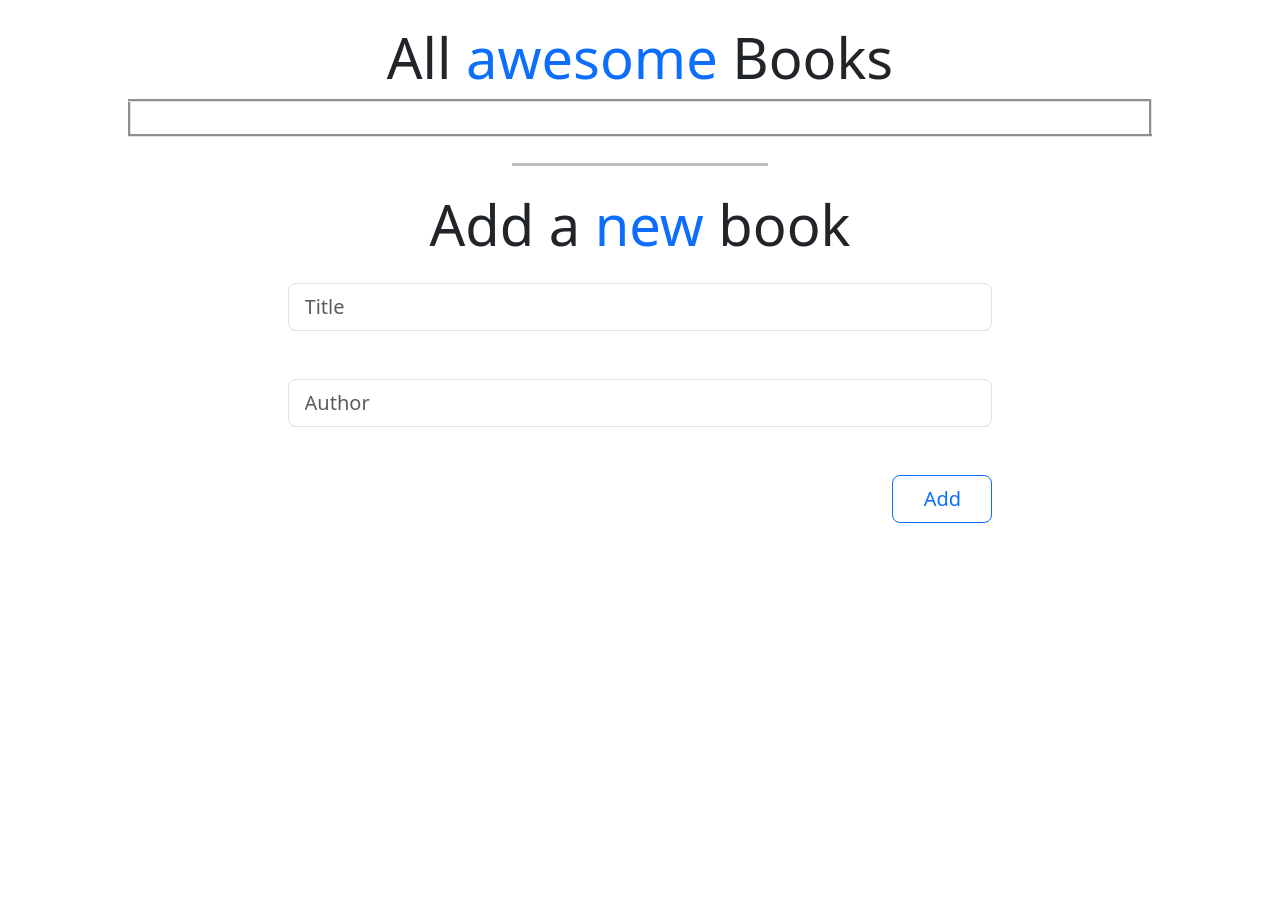
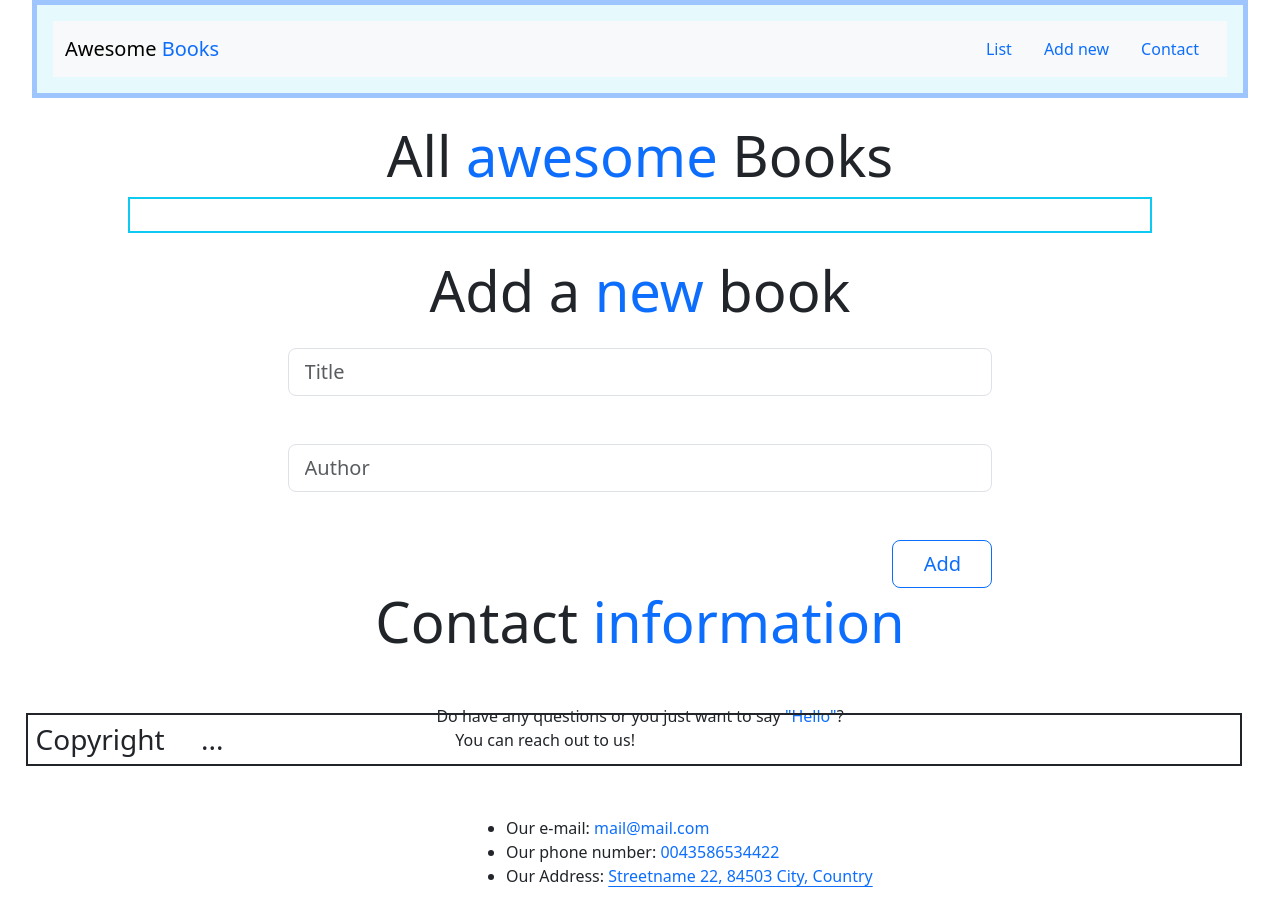
Before and after one commit to migo1/awesomeBooks, a website: page index.html in a window 1280 px wide. Before the commit the page ends 800 px from the top, so only its background shows below. Drawn offline with nearby package versions, Linux system fonts and the light colour scheme.

Commit message:
Single-page-app

```diff
--- a/index.html
+++ b/index.html
@@ -13,7 +13,32 @@
     />
     <title>Library App</title>
   </head>
+
+  <div
+    class="p-3 bg-info bg-opacity-10 border border-info border-start border-end border border-primary-subtle border-5 header"
+  >
+    <nav class="navbar bg-body-tertiary">
+      <div class="container-fluid">
+        <span class="navbar-brand mb-0 h1"
+          >Awesome <span class="text-primary">Books</span></span
+        >
+        <ul class="nav justify-content-end">
+          <li class="nav-item">
+            <a class="nav-link" aria-current="page" href="#list">List</a>
+          </li>
+          <li class="nav-item">
+            <a class="nav-link" href="#new-book">Add new</a>
+          </li>
+          <li class="nav-item">
+            <a class="nav-link" href="#contact">Contact</a>
+          </li>
+        </ul>
+      </div>
+    </nav>
+  </div>
+
   <body>
+    <section id="list">
       <div class="container mt-4">
         <h1 class="display-4 text-center">
           All <span class="text-primary">awesome</span> Books
@@ -21,15 +46,16 @@
       </div>
 
       <div id="books">
-      <table id="book-table" class="table ">
-        <tr class="book-container container p-3" id="table-row">
-        </tr>
+        <table id="book-table" class="table">
+          <tr
+            class="book-container container p-3 border border-2 border-info"
+            id="table-row"
+          ></tr>
         </table>
       </div>
+    </section>
 
-    <hr class="center">
-
-
+    <section id="new-book">
       <h2 class="display-4 text-center container mt-4">
         Add a <span class="text-primary">new</span> book
       </h2>
@@ -58,6 +84,52 @@
           <button class="btn btn-outline-primary btn-lg">Add</button>
         </div>
       </form>
+    </section>
+    <section id="contact">
+      <h2 class="display-4 text-center container mt-5">
+        Contact<span class="text-primary"> information </span>
+      </h2>
+      <div class="container-fluid text-center">
+        <p class="display-9 container mt-5">
+          Do have any questions or you just want to say
+          <span class="text-primary">"Hello"</span>? <br />
+          <span class="span-para">You can reach out to us!</span>
+        </p>
+        <div class="container-fluid">
+          <ul class="display-9 container mt-5 contact-list">
+            <li>
+              Our e-mail:
+              <a
+                class="link-offset-2 link-offset-3-hover link-underline link-underline-opacity-0 link-underline-opacity-75-hover"
+                href="#"
+                >mail@mail.com</a
+              >
+            </li>
+            <li>
+              Our phone number:
+              <a
+                class="link-offset-2 link-offset-3-hover link-underline link-underline-opacity-0 link-underline-opacity-75-hover"
+                href="#"
+                >0043586534422</a
+              >
+            </li>
+            <li>
+              Our Address:
+              <a class="link-offset-2 link-offset-3-hover" href="#"
+                >Streetname 22, 84503 City, Country</a
+              >
+            </li>
+          </ul>
+        </div>
+      </div>
+    </section>
+
+    <footer class="foot mt-5">
+      <h3 class="border border-2 border-dark p-2 mb-2">
+        Copyright &nbsp; &nbsp; ...
+      </h3>
+    </footer>
+
     <script src="main.js"></script>
   </body>
 </html>
--- a/style.css
+++ b/style.css
@@ -31,24 +31,91 @@ td {
   justify-content: space-between;
 }
 
-#book-table {
-  border-style: groove;
-}
-
 #books {
   padding: 0 10%;
 }
 
 .table td.dark {
   background-color: grey;
+  width: 100%;
 }
 
 form#bookForm {
   padding: 0 17%;
 }
 
-hr.center {
-  width: 20%;
-  margin: 2% auto;
-  border-top: black solid;
+.span-para {
+  margin-right: 15%;
 }
+
+.contact-list {
+  display: inline-block;
+  text-align: left;
+  padding-left: 50%;
+}
+
+.contact-list > li {
+  margin-left: 38%;
+}
+
+.foot {
+  width: 95%;
+  margin: 2%;
+  position: fixed;
+  bottom: 0;
+}
+
+.header {
+  width: 95%;
+  margin: auto;
+}
+
+.a-nav:hover {
+  color: aqua;
+}
+
+@media only screen and (max-width: 1400px) {
+  .span-para {
+    margin-right: 17%;
+  }
+}
+
+@media only screen and (max-width: 1200px) {
+  .span-para {
+    margin-right: 22%;
+  }
+
+  .contact-list > li {
+    margin-left: 34%;
+  }
+}
+
+@media only screen and (max-width: 990px) {
+  .span-para {
+    margin-right: 29%;
+  }
+
+  .contact-list > li {
+    margin-left: 28%;
+  }
+}
+
+@media only screen and (max-width: 770px) {
+  .span-para {
+    margin-right: 39%;
+  }
+
+  .contact-list > li {
+    margin-left: 18%;
+  }
+}
+
+@media only screen and (max-width: 570px) {
+  .span-para {
+    margin-right: 45%;
+  }
+
+  .contact-list > li {
+    margin-left: 8%;
+  }
+}
```
Lines whose indentation alone changed are shown as unchanged.
